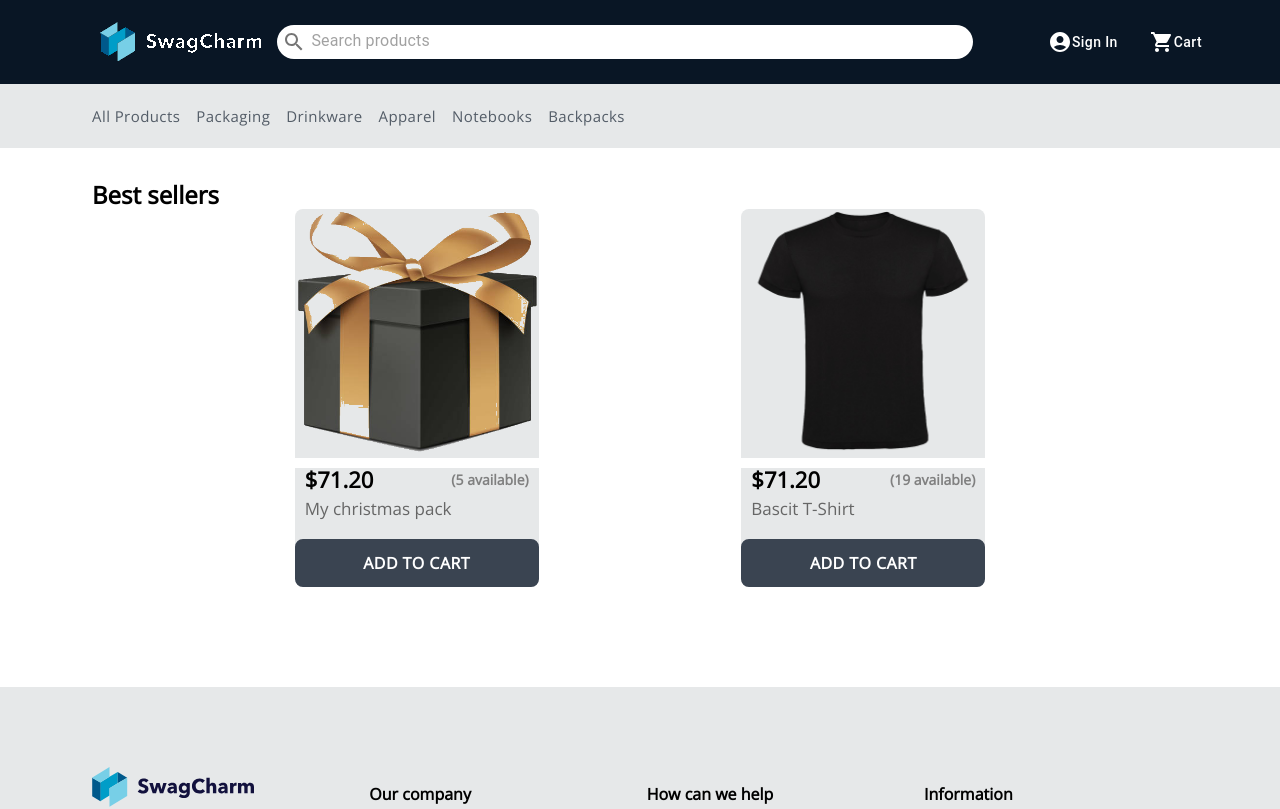
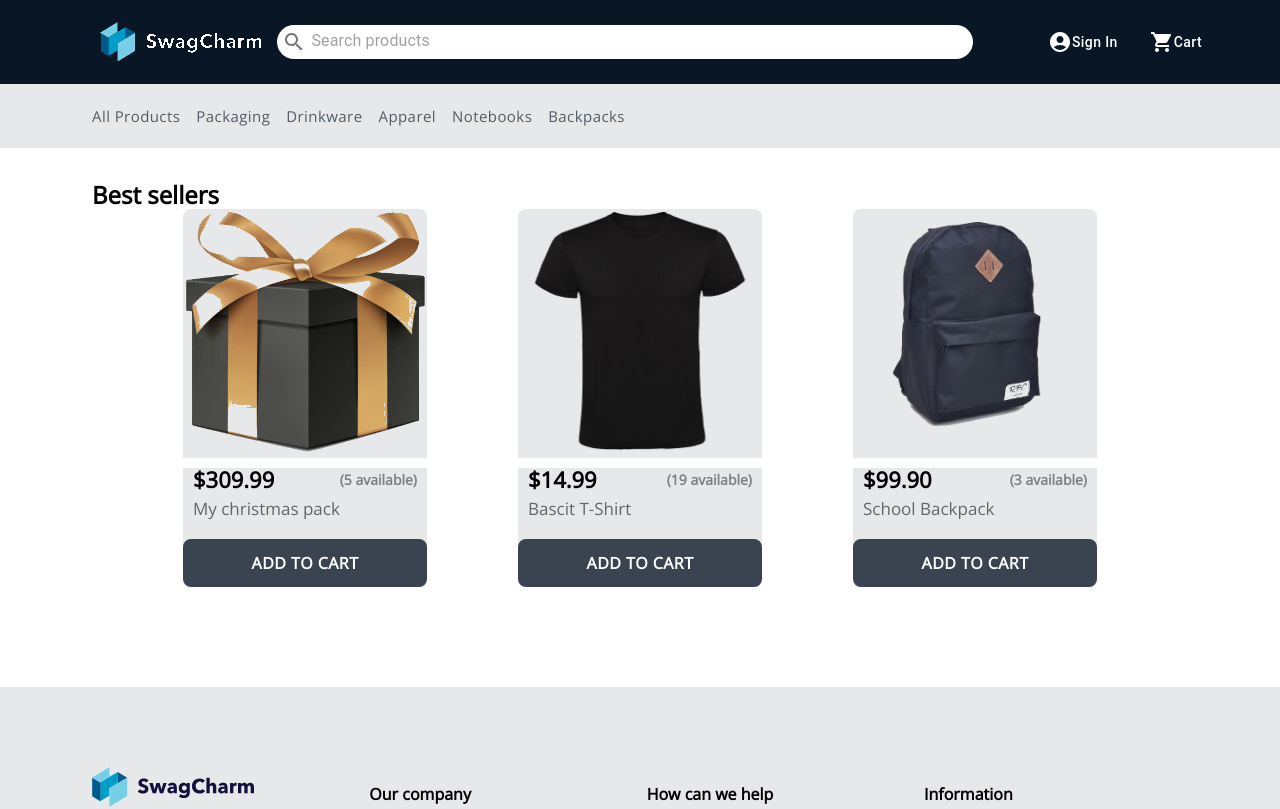
Before and after one commit to BarberoPablo/ReactChallenge, a React (Vite) app: page / in a window 1280 px wide. Shown: the top 809 px of the page. Built offline with nearby package versions, Linux system fonts and the light colour scheme.

Commit message:
Add new item

```diff
--- a/src/components/assets/products-JSON.ts
+++ b/src/components/assets/products-JSON.ts
@@ -1,5 +1,6 @@
 import longShirt from "../assets/long-shirt.png";
 import shirt from "../assets/shirt.png";
+import backpack from "../assets/backpack.png";
 import christmas from "../assets/christmas.png";
 export interface navbarInterface {
   totalProducts: number;
@@ -40,22 +41,28 @@ export const products = [
       { name: "Basic bottle", type: "Blue" },
     ],
 
-    price: 71.2,
+    price: 309.99,
     image: christmas,
     code: "p001",
     stock: 5,
   },
   {
     name: "Bascit T-Shirt",
-    /* quantity: 10, */
-    price: 71.2,
+    price: 14.99,
     image: shirt,
     code: "s001",
     stock: 19,
   },
+  {
+    name: "School Backpack",
+    price: 99.9,
+    image: backpack,
+    code: "b001",
+    stock: 3,
+  },
 ];
 
-export const codes = ["p001", "s001", "s002", "s003"];
+export const codes = ["p001", "s001", "b001", "s003"];
 
 export interface RecommendedProducts {
   image: string;
```
Also changed, not shown: src/components/assets/backpack.png (added).
